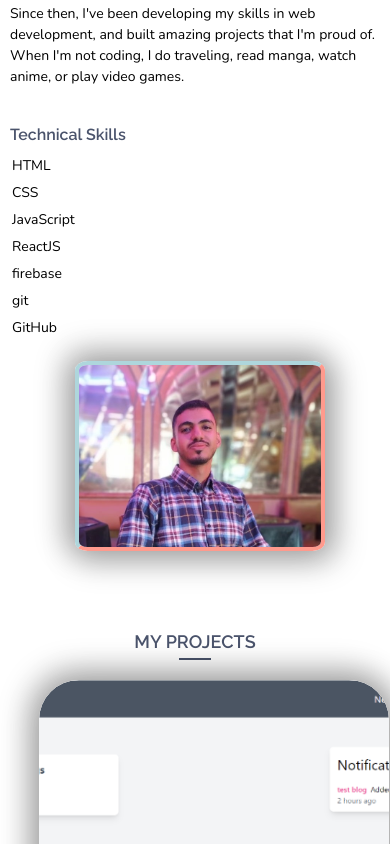
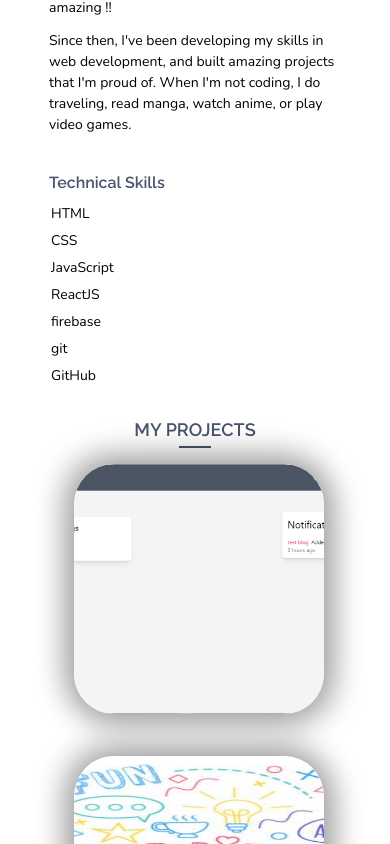
Before and after one commit to redapy/my-portfolio, a React (Create React App) app: page / in a window 390 px wide. Shown: the part 1156-2000 px from the top of the page. Built offline with nearby package versions, Linux system fonts and the light colour scheme.

Commit message:
responsive

```diff
--- a/src/components/about/About.styles.js
+++ b/src/components/about/About.styles.js
@@ -9,7 +9,12 @@ export const Wrapper = styled.section`
     justify-content: space-around;
     align-items: center;
     @media screen and (max-width: 720px) {
+        width: 80%;
+        margin: 0 auto;
+        min-height: auto;
         padding-left: 10px;
+        margin-top: 5px;
+        justify-content: center;
     }
 
 `
@@ -73,8 +78,7 @@ export const PicWrapper = styled(animated.div)`
     min-height: 500px;
 
     @media screen and (max-width: 720px) {
-        width: 250px;
-        min-height: 250px;
+        display: none;
     }
 
     img {
--- a/src/components/card/Card.styles.js
+++ b/src/components/card/Card.styles.js
@@ -15,6 +15,10 @@ export const Project = styled(animated.div)`
   border-radius: 40px;
   box-shadow: 5px 5px 30px 7px rgba(0,0,0,0.25), -5px -5px 30px 7px rgba(0,0,0,0.22);
   cursor: pointer;
+  @media screen and (max-width: 720px) {
+    width: 250px;
+    height: 250px;
+  }
 `;
 
 export const ProjectImg = styled.div`
--- a/src/components/cardsList/CardsList.styles.js
+++ b/src/components/cardsList/CardsList.styles.js
@@ -8,4 +8,8 @@ export const Grid = styled.div`
   grid-gap:6rem ;
   margin: 0 auto;
   padding-bottom: 2rem;
+  @media screen and (max-width: 720px) {
+    grid-gap: 2rem;
+    margin-top: 6px;
+  }
 `
--- a/src/components/contacts/Contacts.styles.js
+++ b/src/components/contacts/Contacts.styles.js
@@ -10,6 +10,11 @@ export const Wrapper = styled(animated.div)`
     flex-wrap: wrap;
     justify-content: space-between;
     align-items: center;
+    @media screen and (max-width: 720px) {
+        flex-direction: column;
+        justify-content: center;
+        align-items: center;
+    }
 `;
 
 export const Social = styled(animated.a)`
@@ -21,6 +26,9 @@ export const Social = styled(animated.a)`
     align-items: center;
     cursor: pointer;
     text-decoration: none;
+    @media screen and (max-width: 720px) {
+        margin-top: 4px;
+    }
     span {
         font-size: 18px;
         font-family: 'Nunito', sans-serif;
--- a/src/components/skillsList/SkillsList.styles.js
+++ b/src/components/skillsList/SkillsList.styles.js
@@ -9,7 +9,6 @@ export const Wrapper = styled.div`
 
 export const List = styled.ul`
     display: flex;
-    flex-wrap: wrap;
     width: 100%;
     list-style: circle;
     li {
--- a/src/components/title/Ttitle.styles.js
+++ b/src/components/title/Ttitle.styles.js
@@ -9,7 +9,7 @@ export const Wrapper = styled.div`
   align-items: center;
   text-align: center;
   @media screen and (max-width: 720px){
-    margin: 20px auto;
+    margin: 10px auto;
     h2 {
       font-size: 18px
     }
```
